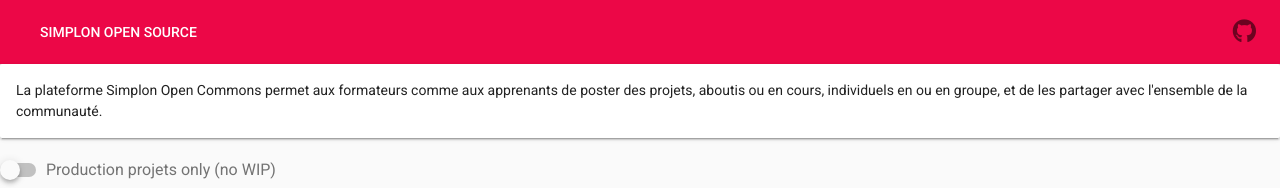
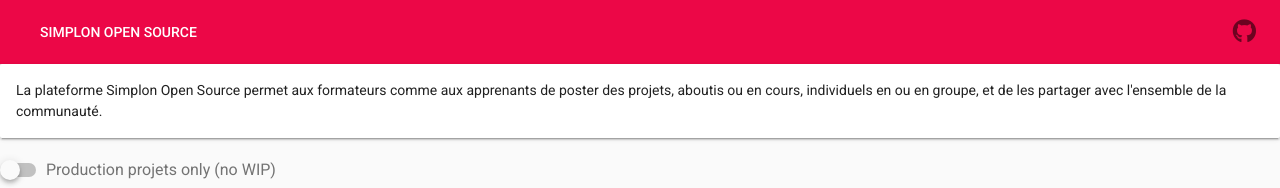
Before and after one commit to ldevernay/sos-vue, a Vue app: page /#/ in a window 1280 px wide. Shown: the top 188 px of the page. Built offline with nearby package versions, Linux system fonts and the light colour scheme.

Commit message:
coquille

```diff
--- a/src/components/ProjectList.vue
+++ b/src/components/ProjectList.vue
@@ -3,7 +3,7 @@
     <v-layout>
         <v-card>
             <v-card-title>
-                La plateforme Simplon Open Commons permet aux formateurs comme aux apprenants de poster des projets, aboutis ou en cours, individuels en ou en groupe, et de les partager avec l'ensemble de la communauté.
+                La plateforme Simplon Open Source permet aux formateurs comme aux apprenants de poster des projets, aboutis ou en cours, individuels en ou en groupe, et de les partager avec l'ensemble de la communauté.
             </v-card-title>
         </v-card>
     </v-layout>
```
Also changed, not shown: 1 other file (tests, documents, lock files or other folders).
